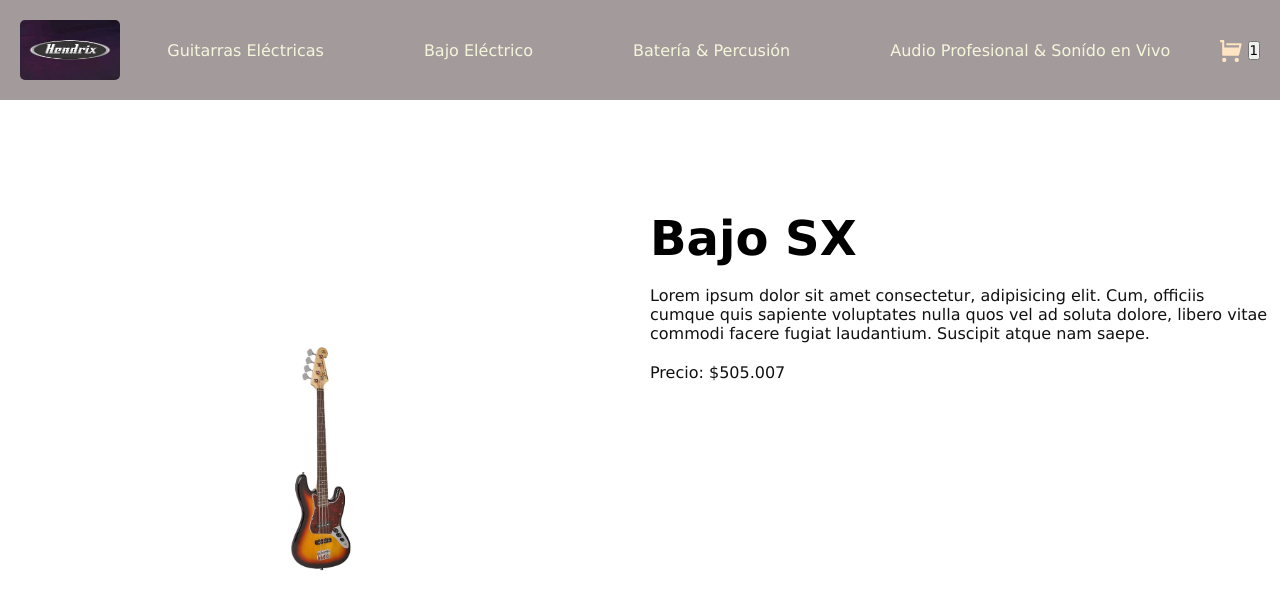
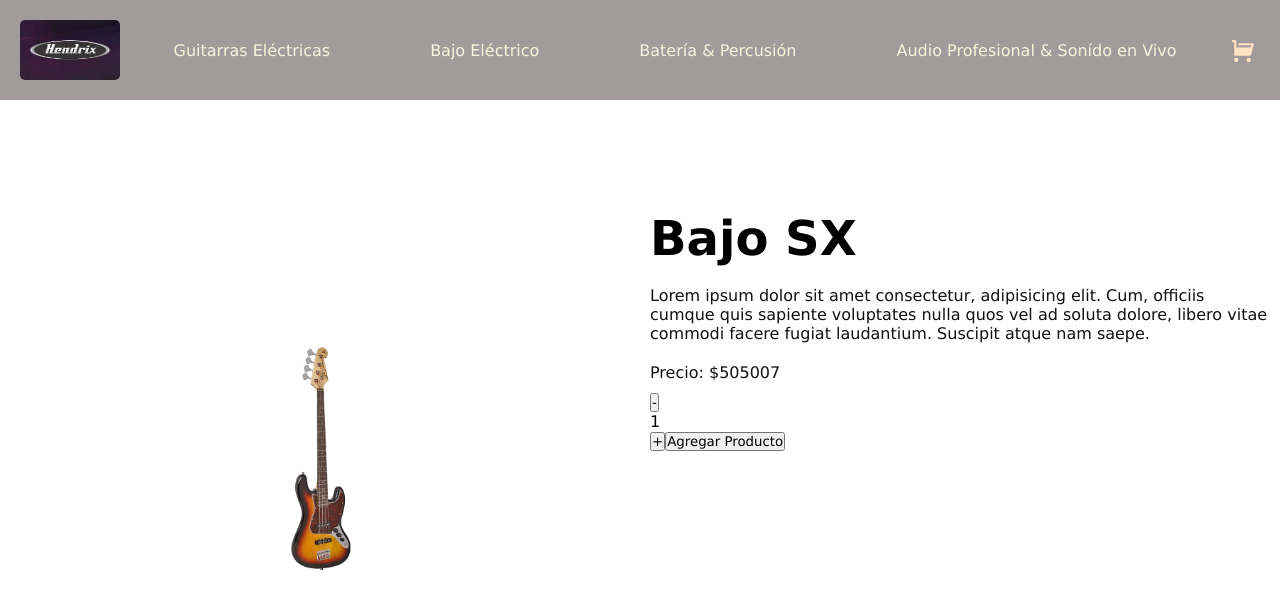
Before and after one commit to Franco-Avanzatti/React, a React (Vite) app: page /detail/Bj455 in a window 1280 px wide. Shown: the top 610 px of the page. Built offline with nearby package versions, Linux system fonts and the light colour scheme.

Commit message:
antes de revert

```diff
--- a/package.json
+++ b/package.json
@@ -10,6 +10,7 @@
     "preview": "vite preview"
   },
   "dependencies": {
+    "firebase": "^11.1.0",
     "react": "^18.3.1",
     "react-dom": "^18.3.1",
     "react-icons": "^5.3.0",
--- a/src/App.jsx
+++ b/src/App.jsx
@@ -2,6 +2,8 @@ import NavBar from "./components/NavBar/NavBar"
 import ItemListContainer from "./components/ItemListContainer/ItemListContainer"
 import ItemDetailContainer from "./components/ItemDetailContainer/ItemDetailContainer"
 import { BrowserRouter,Routes ,Route } from "react-router-dom"
+import { CartProvider } from "./context/CartContext"
+import Cart from "./components/Cart/Cart"
 import Loading from "./components/Loading/Loading";
 import './App.css'
 
@@ -11,14 +13,16 @@ function App() {
   return (
    <div>
     <BrowserRouter>
+     <CartProvider>
       <NavBar/>
 
       <Routes>
         <Route path="/" element={ <ItemListContainer greeting={"Bienvenidos a React"} LoadingComponent={Loading} /> } />
         <Route path="/category/:idCategory" element={ <ItemListContainer greeting={"Bienvenidos a React"}LoadingComponent={Loading} />} />
         <Route path="/detail/:idProduct" element={ <ItemDetailContainer   LoadingComponent={Loading} />} />
+        <Route path="/cart" element={<Cart />} />
       </Routes>
-
+     </CartProvider>
     </BrowserRouter>
    </div>
   )
--- /dev/null
+++ b/src/components/Cart/Cart.jsx
@@ -0,0 +1,40 @@
+import { useContext } from "react"
+import { CartContext } from "../../context/CartContext"
+import { Link } from "react-router-dom"
+
+const Cart = () => {
+  const { cart,deleteProduct,deleteCart, totalPrice } = useContext(CartContext)
+
+
+  if(cart.lenght === 0){
+    return (
+      <div>
+        <h2>El carrito esta vacío</h2>
+        <Link to="/">Volver al inicio</Link>
+
+      </div>
+    )
+  }
+
+  return (
+    <div>
+      <ul>
+        {
+          cart.map((productCart) => (
+            <div className="item-cart" key={productCart.id}>
+            <img src={productCart.image} width={100} />
+            <p>{productCart.name}</p>
+            <p>cantidad: {productCart.quantity}</p>
+            <p>precio c/u: {productCart.price.toLocaleString("es-ES")}</p>
+            <button onClick={() => deleteProduct(productCart.id)}>Eliminar</button>
+          </div>
+        ))
+        }
+      </ul>
+
+      <h3>Precio total: {totalPrice().toLocaleString("es-ES")}</h3>
+      <button onClick={deleteCart}>Vaciar carrito</button>
+    </div>
+  )
+}
+export default Cart
--- /dev/null
+++ b/src/components/ItemCount/ItemCount.jsx
@@ -0,0 +1,27 @@
+import { useState } from "react"
+
+const ItemCount = ({ stock, addProductInCart }) => {
+  const [count, setCount] = useState(1)
+
+  const handleClickRemove = () => {
+    if( count > 1 ){
+      setCount( count - 1 )
+    }
+  }
+
+  const handleClickAdd = () => {
+    if( count < stock ){
+      setCount( count + 1 )
+    }
+  }
+
+  return (
+    <div>
+      <button onClick={handleClickRemove} >-</button>
+      <p>{count}</p>
+      <button onClick={handleClickAdd} >+</button>
+      <button onClick={ () => addProductInCart(count) } >Agregar Producto</button>
+    </div>
+  )
+}
+export default ItemCount
--- a/src/components/ItemDetailContainer/ItemDetail.jsx
+++ b/src/components/ItemDetailContainer/ItemDetail.jsx
@@ -1,6 +1,22 @@
+import { useContext, useState } from "react"
+import { CartContext } from "../../context/CartContext"
+import ItemCount from "../ItemCount/ItemCount"
+import { Link } from "react-router-dom"
 import "./itemdetail.css"
 
 const ItemDetail = ({ product }) => {
+  const [showItemCount, setShowItemCount] = useState(true)
+
+  const { addProduct } =useContext(CartContext)
+
+  const addProductInCart = (count) => {
+    const productCart = { ...product, quantity: count }
+
+    addProduct(productCart)
+
+    setShowItemCount(false)
+  }
+
     return (
       <div className="item-detail">
         <div className="images-detail-container">
@@ -15,6 +31,16 @@ const ItemDetail = ({ product }) => {
           <h2 className="title-detail">{product.name}</h2>
           <p className="text-detail">{product.description}</p>
           <p className="text-detail">Precio: ${product.price}</p>
+
+          {
+            showItemCount ===true ? (
+              <ItemCount stock={product.stock} addProductInCart={addProductInCart} />
+            ) : (
+              <Link to="/cart">Terminar mi compra</Link>
+            )
+          }
+
+
         </div>
       </div>
     )
--- a/src/components/ItemDetailContainer/ItemDetailContainer.jsx
+++ b/src/components/ItemDetailContainer/ItemDetailContainer.jsx
@@ -38,6 +38,7 @@ const itemDetailContainer = ({ LoadingComponent }) => {
             product && <ItemDetail product={product} />
           )}
         </div>
+
       );
 }
 
--- a/src/components/ItemListContainer/Item.jsx
+++ b/src/components/ItemListContainer/Item.jsx
@@ -5,7 +5,7 @@ const Item = ({ product }) => {
     <div className="item">
         <img src={product.image} className="img-item" alt="" width={200} />
         <p className="text-item"> {product.name}</p>
-        <p className="text-item">${product.price}</p>
+        <p className="text-item">${product.price.toLocaleString("es-ES")}</p>
 
         <Link to={ "/detail/"+product.id }> <button className="button-detail">Ver detalles</button> </Link>
     </div>
--- a/src/components/NavBar/CartWidget.jsx
+++ b/src/components/NavBar/CartWidget.jsx
@@ -1,11 +1,19 @@
+import { useContext } from "react";
+import { CartContext } from "../../context/CartContext";
 import { RiShoppingCartFill } from "react-icons/ri";
+import { Link } from "react-router-dom";
 
 const CartWidget = () => {
+  const { totalQuantity } = useContext(CartContext)
+
+  let quantity = totalQuantity()
+
+
   return (
-    <div className= "cartwidget">
+    <Link to="/cart" className= "cartwidget">
         <RiShoppingCartFill size={25} />
-        <button>1</button>
-    </div>
+        <p className="number-cartwidget"> { quantity !== 0 && quantity } </p>
+    </Link>
   )
 }
 
--- a/src/components/NavBar/NavBar.jsx
+++ b/src/components/NavBar/NavBar.jsx
@@ -15,7 +15,7 @@ const NavBar = () => {
 
 
             <ul className="categories">
-                <NavLink to="/category/guitarras-electricas" className={ ( { isActive } ) => isActive ? "category-active" : "category" }>Guitarras Eléctricas</NavLink>
+                <NavLink to="/category/guitarras-electricas" className={ ( { isActive } ) => isActive ? "category-active" : "category" }>Guitarras Eléctricas </NavLink>
                 <NavLink to="/category/bajo-electrico" className={ ( { isActive } ) => isActive ? "category-active" : "category" }>Bajo Eléctrico</NavLink>
                 <NavLink to="/category/bateria-percusion" className={ ( { isActive } ) => isActive ? "category-active" : "category" }>Batería & Percusión</NavLink>
                 <NavLink to="/category/audio-sonido" className={ ( { isActive } ) => isActive ? "category-active" : "category" }>Audio Profesional & Sonído en Vivo</NavLink>
--- /dev/null
+++ b/src/context/CartContext.jsx
@@ -0,0 +1,51 @@
+import { createContext, useState, useEffect } from "react";
+
+const CartContext = createContext();
+
+const CartProvider = ({ children }) => {
+    const cartLocalStorage = JSON.parse(localStorage.getItem("cart-ecommerce"))
+    const [cart, setCart] = useState( cartLocalStorage ? cartLocalStorage: []);
+
+    useEffect(()=> {
+        localStorage.setItem("cart-ecommerce", JSON.stringify(cart))
+    }, [cart])
+
+    const addProduct = (newProduct) => {
+        setCart((prevCart) => {
+            const existingProductIndex = prevCart.findIndex(product => product.id === newProduct.id);
+
+            if (existingProductIndex !== -1) {
+                const updatedCart = [...prevCart];
+                updatedCart[existingProductIndex].quantity += newProduct.quantity;
+                return updatedCart;
+            } else {
+                return [...prevCart, newProduct];
+            }
+        });
+    };
+
+
+    const totalQuantity = () => {
+        return cart.reduce((total, productCart) => total + productCart.quantity, 0);
+    };
+
+    const totalPrice = () => {
+        return cart.reduce((total, productCart) => total + (productCart.quantity * productCart.price), 0);
+    };
+
+    const deleteProduct = (id) => {
+        setCart((prevCart)=> prevCart.filter((product) => product.id!== id));
+    }
+
+const deleteCart = () => {
+    setCart([])
+}
+
+    return (
+        <CartContext.Provider value={{ cart, addProduct, deleteProduct,deleteCart, totalQuantity, totalPrice }}>
+            {children}
+        </CartContext.Provider>
+    );
+};
+
+export { CartContext, CartProvider };
```
Also changed, not shown: src/data/data.js (+8 -8 lines), src/db/db.js (added, +17 -0 lines), 1 other file (tests, documents, lock files or other folders). Lines whose indentation alone changed are shown as unchanged.
